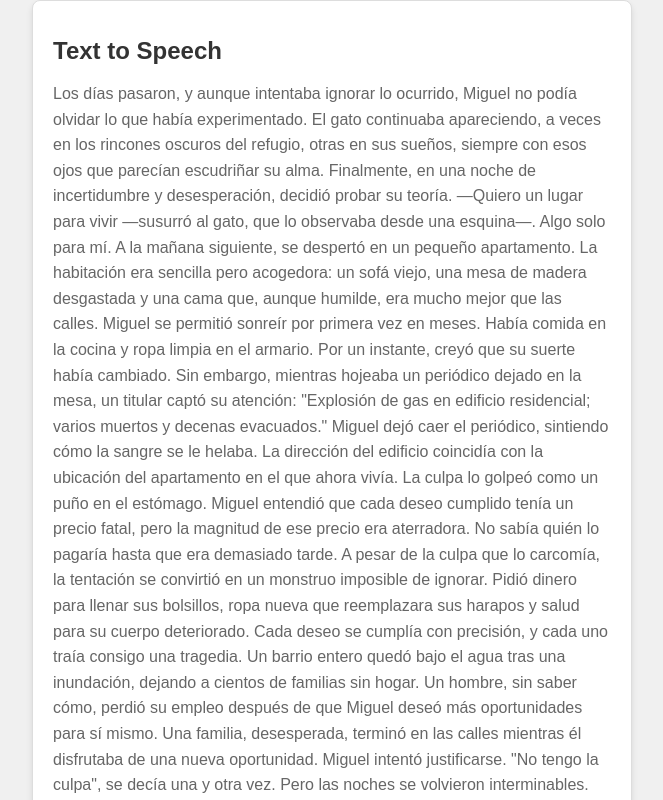
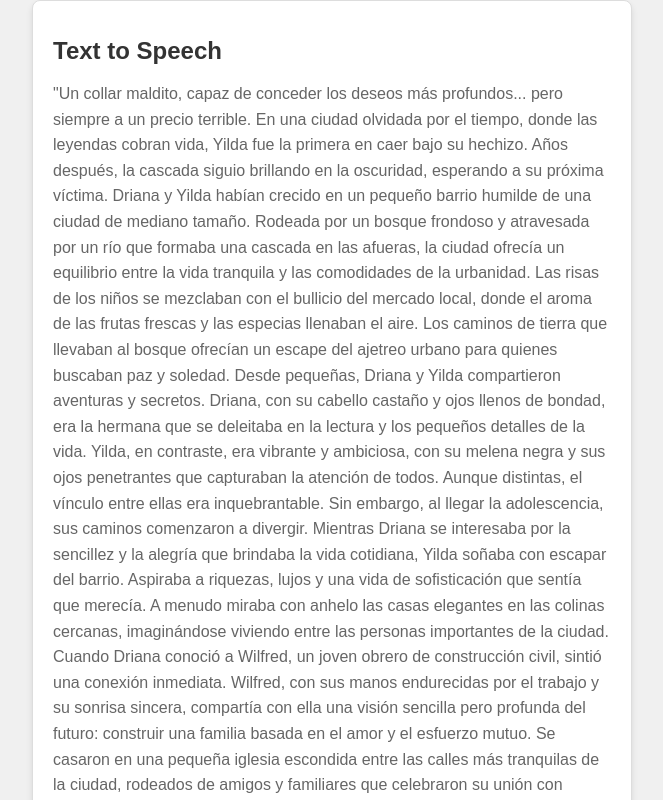
Before and after one commit to emersontep/editorvoice, a plain HTML site: page index.html in a window 1280 px wide. Shown: the top 800 px of the page, without its empty margins (308-971 px from the left). Drawn offline with Linux system fonts and the light colour scheme.

Commit message:
Update index.html

```diff
--- a/index.html
+++ b/index.html
@@ -56,26 +56,13 @@
     <div class="container">
         <h1>Text to Speech</h1>
         <p>
-            Los días pasaron, y aunque intentaba ignorar lo ocurrido, Miguel no podía olvidar lo que había experimentado. El gato continuaba apareciendo, a veces en los rincones oscuros del refugio, otras en sus sueños, siempre con esos ojos que parecían escudriñar su alma. Finalmente, en una noche de incertidumbre y desesperación, decidió probar su teoría.
-—Quiero un lugar para vivir —susurró al gato, que lo observaba desde una esquina—. Algo solo para mí.
-A la mañana siguiente, se despertó en un pequeño apartamento. La habitación era sencilla pero acogedora: un sofá viejo, una mesa de madera desgastada y una cama que, aunque humilde, era mucho mejor que las calles. Miguel se permitió sonreír por primera vez en meses. Había comida en la cocina y ropa limpia en el armario. Por un instante, creyó que su suerte había cambiado.
-Sin embargo, mientras hojeaba un periódico dejado en la mesa, un titular captó su atención: "Explosión de gas en edificio residencial; varios muertos y decenas evacuados." Miguel dejó caer el periódico, sintiendo cómo la sangre se le helaba. La dirección del edificio coincidía con la ubicación del apartamento en el que ahora vivía.
-La culpa lo golpeó como un puño en el estómago. Miguel entendió que cada deseo cumplido tenía un precio fatal, pero la magnitud de ese precio era aterradora. No sabía quién lo pagaría hasta que era demasiado tarde.
-A pesar de la culpa que lo carcomía, la tentación se convirtió en un monstruo imposible de ignorar. Pidió dinero para llenar sus bolsillos, ropa nueva que reemplazara sus harapos y salud para su cuerpo deteriorado. Cada deseo se cumplía con precisión, y cada uno traía consigo una tragedia.
-Un barrio entero quedó bajo el agua tras una inundación, dejando a cientos de familias sin hogar. Un hombre, sin saber cómo, perdió su empleo después de que Miguel deseó más oportunidades para sí mismo. Una familia, desesperada, terminó en las calles mientras él disfrutaba de una nueva oportunidad.
-Miguel intentó justificarse. "No tengo la culpa", se decía una y otra vez. Pero las noches se volvieron interminables. Cada vez que cerraba los ojos, veía los rostros de las víctimas. Escuchaba sus gritos, sus súplicas, sus llantos. La riqueza que había deseado no podía comprarle tranquilidad.
-El gato siempre estaba allí, observándolo en silencio, como un juez implacable que esperaba pacientemente su próximo movimiento. Cada vez que lo veía, Miguel sentía un peso mayor sobre sus hombros, como si el precio de sus deseos no fuera solo externo, sino también una carga que llevaba en el alma.
-Un día, frustrado por lo que consideraba una vida incompleta, Miguel pidió algo grande: —Quiero ser rico y poderoso.
-A la mañana siguiente, despertó en una mansión. Tenía autos de lujo, sirvientes y cuentas bancarias llenas de dinero. Durante semanas, vivió como un rey, disfrutando de cada placer que podía comprar. Pero esa felicidad se desmoronó cuando vio las noticias: una crisis económica había devastado a la ciudad. Miles de personas habían perdido sus empleos y hogares.
-Miguel comprendió que su riqueza fue creada a expensas de otros. Cada billete que tocaba era un símbolo del sufrimiento ajeno. Esa noche, el gato apareció en su sala, más grande y oscuro que nunca, con ojos que parecían arder. —¿Estás satisfecho? —la voz resonó en su mente.
-Miguel cayó de rodillas, atormentado por la culpa.
-En un último acto de desesperación, Miguel pidió: —Quiero deshacer todo el daño que he causado.
-El gato lo observó en silencio antes de responder: —Un precio ya pagado no puede devolverse. Pero hay algo más que puedes ofrecer.
-—¿Qué cosa? —preguntó Miguel, con lágrimas en los ojos.
-—Tu vida.
-Miguel aceptó sin dudar. Cerró los ojos, esperando la muerte. Pero cuando los abrió, estaba de nuevo en el callejón oscuro donde todo comenzó. Todo lo que había deseado había desaparecido, pero las vidas que se perdieron fueron restauradas.
-Aunque volvió a la pobreza, algo dentro de Miguel había cambiado. Decidió usar lo que le quedaba de vida para ayudar a otros. Se acercó al refugio comunitario y comenzó a trabajar como voluntario. Día tras día, encontró propósito en el servicio a los demás. Aunque su vida era humilde, por primera vez en años, Miguel sintió verdadera paz.
-Nunca volvió a ver al gato, pero cada noche, bajo la luz de la luna, pensaba en aquellos ojos dorados y en la lección que le dejaron: no hay deseos sin precio, y el verdadero cambio viene del sacrificio y el esfuerzo propio.
+            "Un collar maldito, capaz de conceder los deseos más profundos... pero siempre a un precio terrible. En una ciudad olvidada por el tiempo, donde las leyendas cobran vida, Yilda fue la primera en caer bajo su hechizo. Años después, la cascada siguio brillando en la oscuridad, esperando a su próxima víctima.
+Driana y Yilda habían crecido en un pequeño barrio humilde de una ciudad de mediano tamaño. Rodeada por un bosque frondoso y atravesada por un río que formaba una cascada en las afueras, la ciudad ofrecía un equilibrio entre la vida tranquila y las comodidades de la urbanidad. Las risas de los niños se mezclaban con el bullicio del mercado local, donde el aroma de las frutas frescas y las especias llenaban el aire. Los caminos de tierra que llevaban al bosque ofrecían un escape del ajetreo urbano para quienes buscaban paz y soledad.
+Desde pequeñas, Driana y Yilda compartieron aventuras y secretos. Driana, con su cabello castaño y ojos llenos de bondad, era la hermana que se deleitaba en la lectura y los pequeños detalles de la vida. Yilda, en contraste, era vibrante y ambiciosa, con su melena negra y sus ojos penetrantes que capturaban la atención de todos. Aunque distintas, el vínculo entre ellas era inquebrantable.
+Sin embargo, al llegar la adolescencia, sus caminos comenzaron a divergir. Mientras Driana se interesaba por la sencillez y la alegría que brindaba la vida cotidiana, Yilda soñaba con escapar del barrio. Aspiraba a riquezas, lujos y una vida de sofisticación que sentía que merecía. A menudo miraba con anhelo las casas elegantes en las colinas cercanas, imaginándose viviendo entre las personas importantes de la ciudad.
+Cuando Driana conoció a Wilfred, un joven obrero de construcción civil, sintió una conexión inmediata. Wilfred, con sus manos endurecidas por el trabajo y su sonrisa sincera, compartía con ella una visión sencilla pero profunda del futuro: construir una familia basada en el amor y el esfuerzo mutuo. Se casaron en una pequeña iglesia escondida entre las calles más tranquilas de la ciudad, rodeados de amigos y familiares que celebraron su unión con humildad y alegría.
+Por su parte, Yilda atrajo la atención de German, un hombre apuesto y adinerado que pertenecía a una de las familias más influyentes de la ciudad. German quedó cautivado por la belleza de Yilda, y ella vio en él una oportunidad para cumplir sus sueños de grandeza. Su boda fue un evento extravagante en un exclusivo salón del centro, con flores exóticas y una orquesta que llenó la noche de melodías elegantes. Pero tras la luna de miel, el brillo del amor se desvaneció rápidamente. German, acostumbrado a relaciones superficiales, se aburrió, mientras que Yilda, sin habilidades para cultivar un hogar o mantener su relación, se sintió cada vez más sola.
+Cuando Yilda visitaba a Driana en su pequeño apartamento cercano al río, una punzada de envidia la invadía. Observaba la forma en que Wilfred trataba a su hermana: con atención, respeto y una devoción sincera. Driana, ahora madre de una pequeña, irradiaba felicidad mientras cuidaba de su familia con ternura y dedicación. Por el contrario, Yilda regresaba a un hogar vacío, con un matrimonio que pronto se desmoronó por completo. German la abandonó, y con el paso del tiempo, la belleza que había sido su mayor fortaleza comenzó a desvanecerse, dejándola atrapada en una vida de frustración y arrepentimiento.
         </p>
     </div>
 </body>
```
